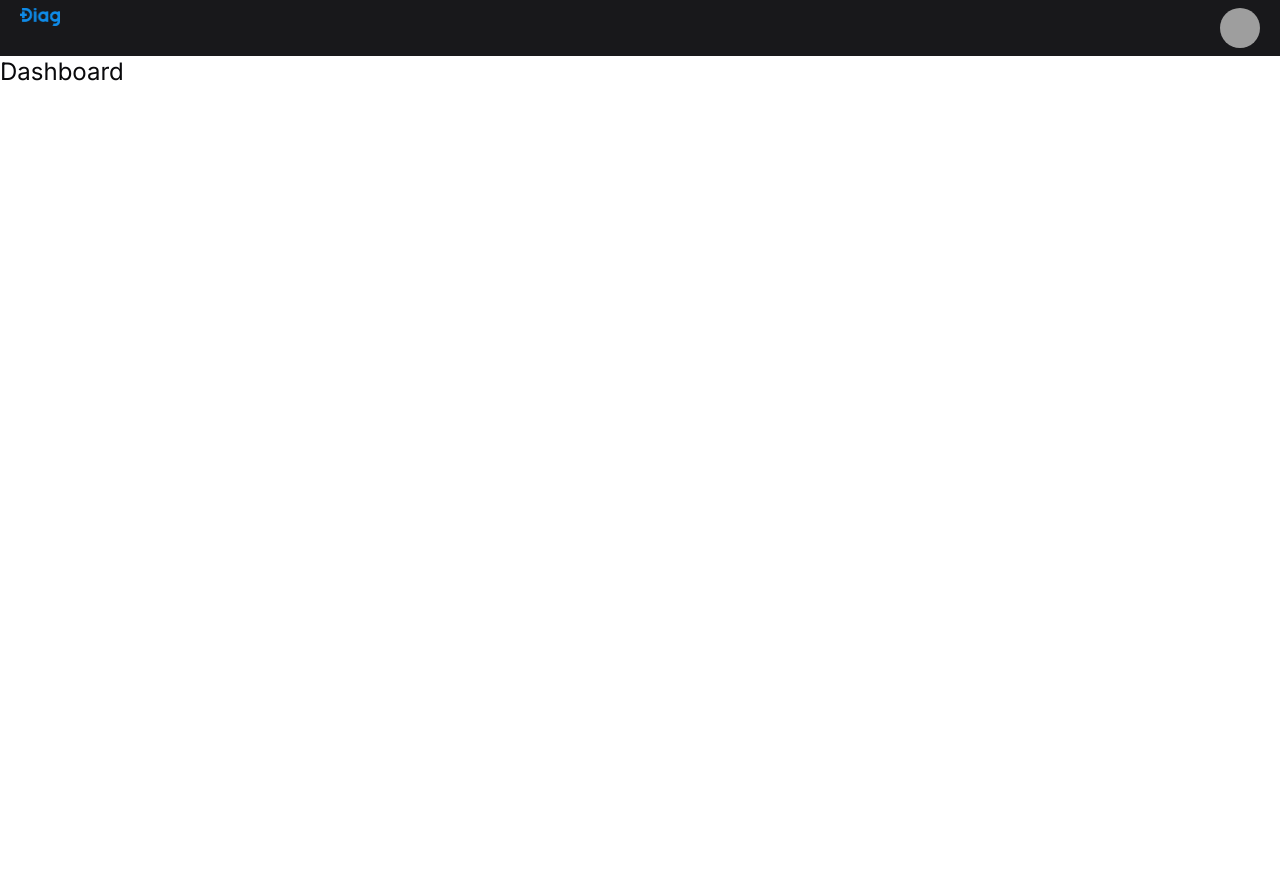
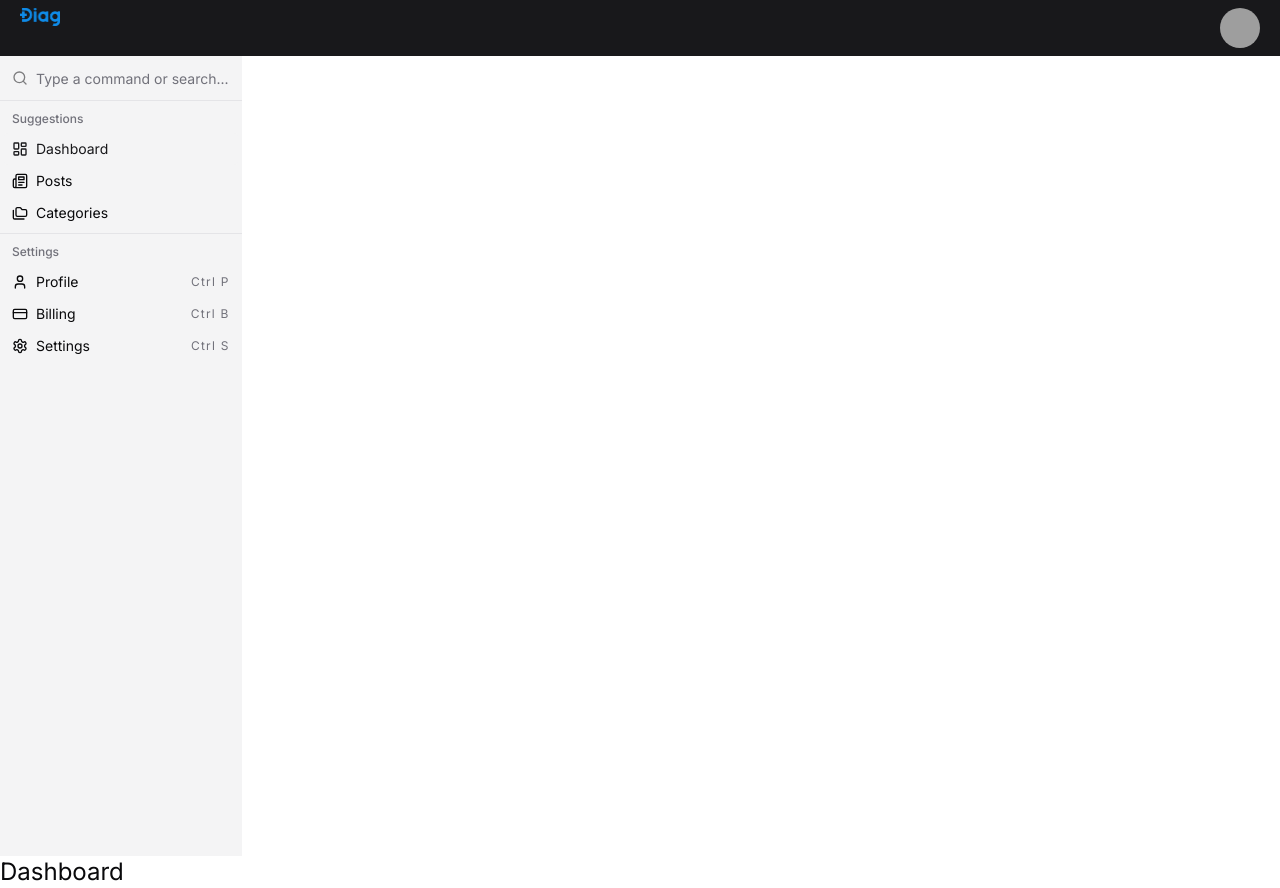
Before and after one commit to nt2311-vn/nextjs-admindashboard, a Next.js app: page / in a window 1280 px wide. Before the commit the page ends 800 px from the top, so only its background shows below. Built offline with nearby package versions, Linux system fonts and the light colour scheme; grey boxes are pictures that could not be loaded.

Commit message:
implement ui for sidebar

```diff
--- a/app/layout.tsx
+++ b/app/layout.tsx
@@ -2,6 +2,7 @@
 import { Inter } from "next/font/google";
 import "./globals.css";
 import Navbar from "@/components/Navbar";
+import Sidebar from "@/components/Sidebar";
 
 const inter = Inter({ subsets: ["latin"] });
 
@@ -19,6 +20,12 @@
     <html lang="en">
       <body className={inter.className}>
         <Navbar />
+        <div className="flex">
+          <div className="hidden md:block h-[100vh] w-[300px]">
+            <Sidebar />
+          </div>
+          <div className="p-5 w-full md:max-w-[1140px]"></div>
+        </div>
         {children}
       </body>
     </html>
```
